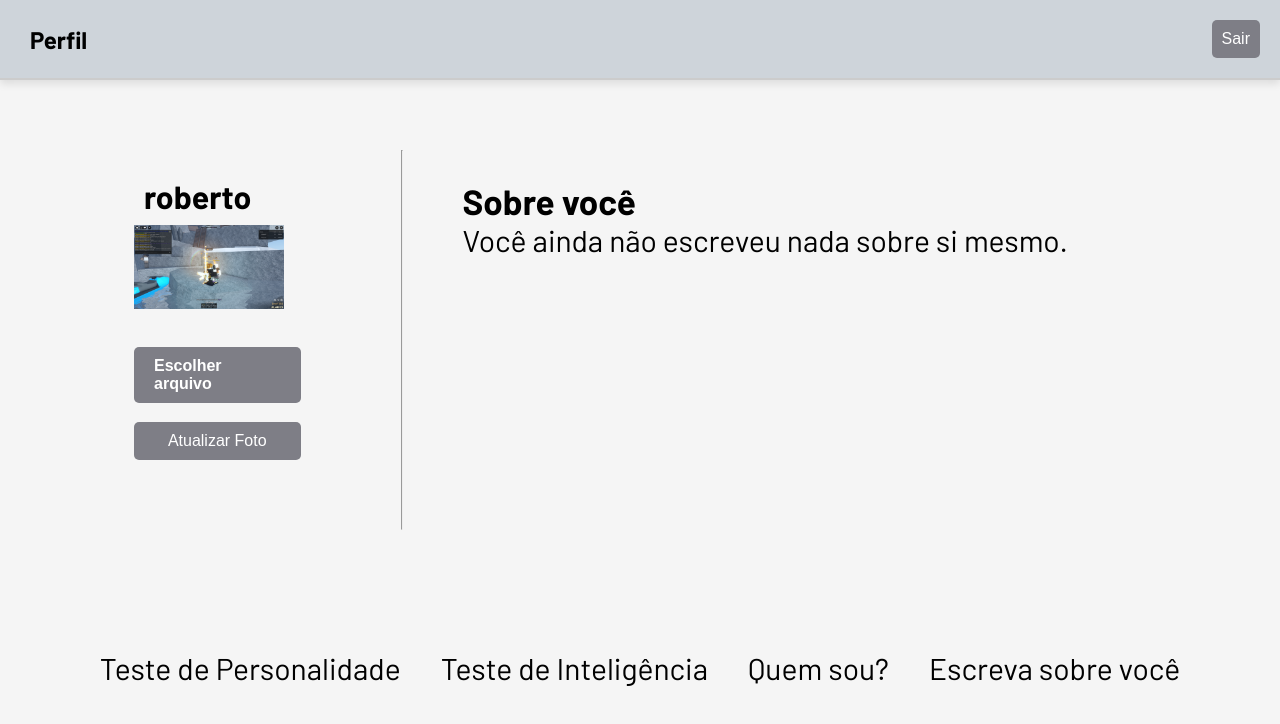
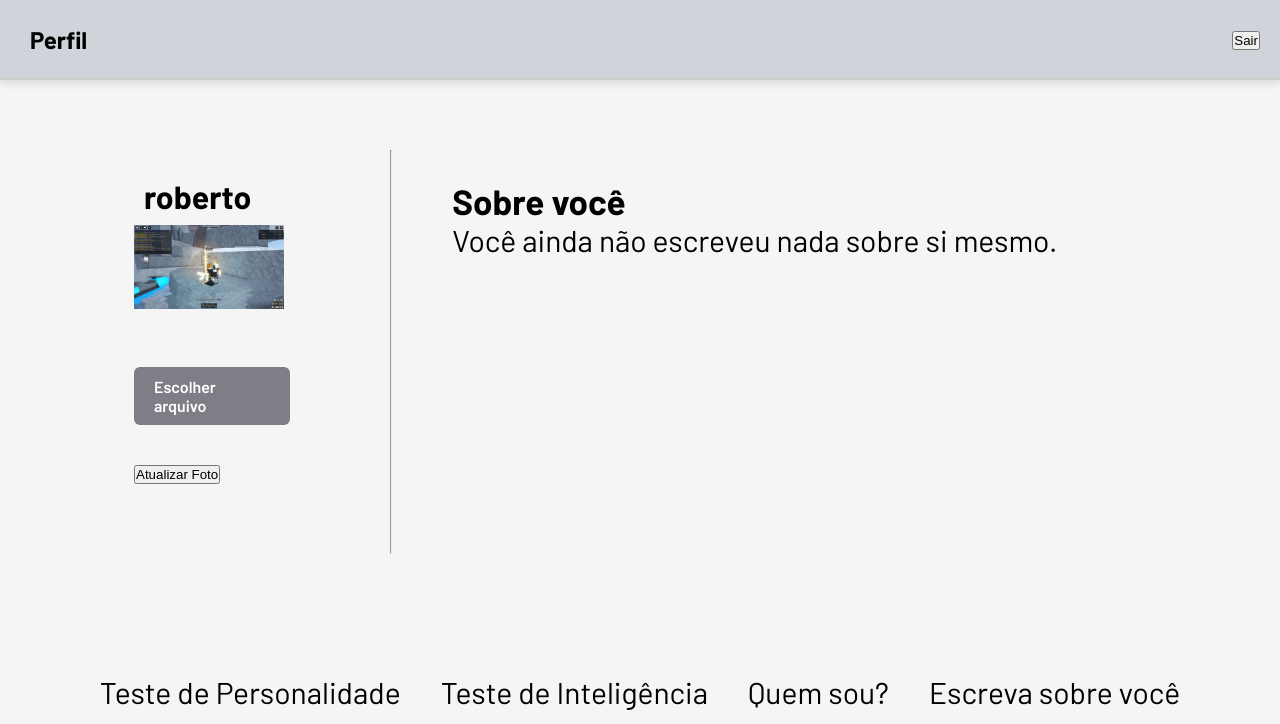
Before and after one commit to RobertoHenryck/Projeto-de-Vida---Roberto, a PHP site: page /perfil.php in a window 1280 px wide. Shown: the top 724 px of the page. Run offline with PHP 8.4, Linux system fonts and the light colour scheme; a user stored in the database is signed in; data comes from the database, SQL or seed files in the repository; a stand-in replaces the project's code that opens the database connection.

Commit message:
COMITT PARA TERMINAR EM CASA

```diff
--- a/MVC/View/perfil.php
+++ b/MVC/View/perfil.php
@@ -25,42 +25,35 @@ $sobre_mim_atual = $usuario['sobre_mim'] ?? '';
 <html lang="pt-br">
 <link rel="stylesheet" href="../View/css/perfil.css">
 <style>
-    button,
-    input {
-        width: 100%;
-        padding: 10px;
-        background-color: #7e7e86;
-        border: none;
-        border-radius: 5px;
-        color: white;
-        font-size: 16px;
-        cursor: pointer;
+    .upload-wrapper {
+        display: flex;
+        align-items: center;
+        gap: 15px;
+        margin-top: 20px;
     }
 
-    button:hover {
-        background-color: 7e7e86;
-        font-size: 20px;
-        transition: 0.9s;
-    }
-
-    .inputfile {
+    .file-input {
         display: none;
     }
 
-    .custom-file-upload {
-        display: inline-block;
-        padding: 10px 20px;
+    .file-label {
         background-color: #7e7e86;
         color: white;
-        border-radius: 5px;
+        padding: 10px 20px;
+        border-radius: 6px;
+        font-weight: 600;
         cursor: pointer;
-        font-weight: bold;
-        font-family: sans-serif;
-        transition: background 0.3s ease;
+        transition: background-color 0.3s ease;
     }
 
-    .custom-file-upload:hover {
-        background-color: #e06620;
+    .file-label:hover {
+        background-color: #7e7e86;
+    }
+
+    .file-text {
+        color: #666;
+        font-size: 14px;
+        font-style: italic;
     }
 </style>
 
@@ -88,9 +81,13 @@ $sobre_mim_atual = $usuario['sobre_mim'] ?? '';
                     <img src="<?= htmlspecialchars($foto_perfil) ?>" alt="Foto de Perfil" width="150"><br>
                     <br>
                     <form action="atualizar_foto.php" method="POST" enctype="multipart/form-data">
+                        <div class="upload-wrapper">
+                            <input type="file" id="arquivo" name="arquivo" class="file-input">
+                            <label for="arquivo" class="file-label">Escolher arquivo</label>
 
-                        <input type="file" name="foto" class="inputfile" required>
-                        <label for="arquivo" class="custom-file-upload">Escolher arquivo</label>
+                        </div>
+
+
                         <br>
                         <br>
                         <button type="submit">Atualizar Foto</button>
--- a/MVC/View/teste_personalidade.php
+++ b/MVC/View/teste_personalidade.php
@@ -55,6 +55,7 @@ if ($_SERVER['REQUEST_METHOD'] == 'POST') {
 <head>
     <meta charset="UTF-8">
     <meta name="viewport" content="width=device-width, initial-scale=1.0">
+    <link rel="stylesheet" href="..css/teste_personalidade.css">
     <title>Teste de Personalidade</title>
 </head>
 <body>
```
Also changed, not shown: MVC/View/css/teste_personalidade.css (+68 -0 lines).
